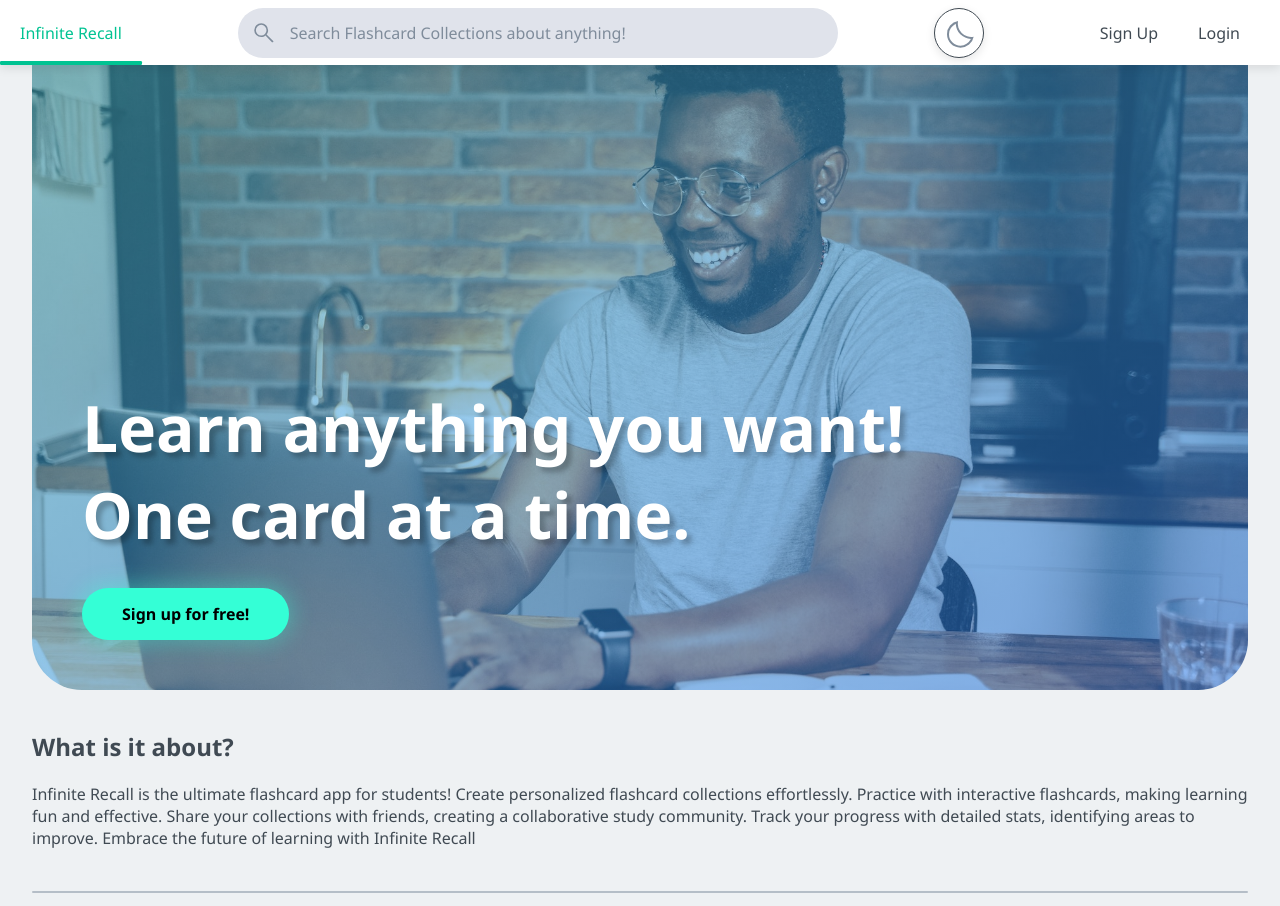
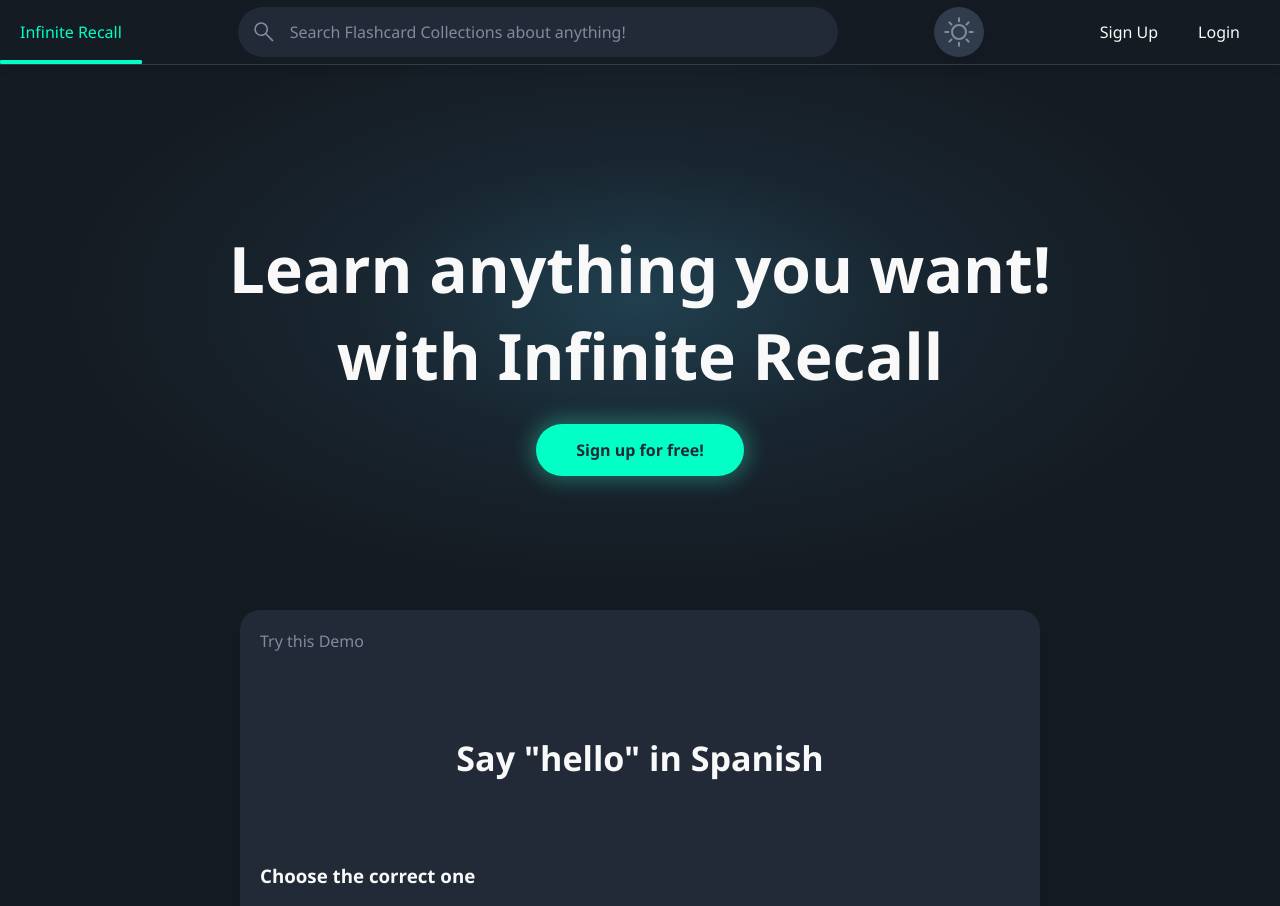
Before and after one commit to Fabian04HV/infinite-recall, a React (Create React App) app in the folder client/: page / in a window 1280 px wide. Shown: the top 906 px of the page. Built offline with nearby package versions, Linux system fonts and the light colour scheme.

Commit message:
DESIGN: Color Palette Improvements and new Landingpage

```diff
--- a/client/src/assets/CollectionCard.css
+++ b/client/src/assets/CollectionCard.css
@@ -6,7 +6,7 @@
   border: none;
   border-radius: 14px;
   padding: 15px;
-  background-color: var(--color-3);
+  background-color: var(--color-2);
   box-shadow: var(--standard-shadow);
 
   display: flex;
--- a/client/src/assets/CreateCollection.css
+++ b/client/src/assets/CreateCollection.css
@@ -56,7 +56,7 @@
   padding: 5px;
   border-radius: 10px;
   border: 1px solid var(--color-4);
-  background-color: var(--color-3);
+  background-color: var(--color-2);
   display: flex;
   align-items: center;
   justify-content: center;
--- a/client/src/assets/Flashcard.css
+++ b/client/src/assets/Flashcard.css
@@ -12,7 +12,7 @@
   backface-visibility: hidden;
 
   border-radius: 20px;
-  background-color: var(--color-3);
+  background-color: var(--color-2);
   box-shadow: var(--standard-shadow);
 
   display: flex;
--- a/client/src/assets/Home.css
+++ b/client/src/assets/Home.css
@@ -1,34 +1,33 @@
+body{
+  /* background-image: radial-gradient(var(--color-2), var(--color-1)); */
+  position: relative;
+}
 .Home{
   display: flex;
   flex-direction: column;
-  gap: 20px;
+  gap: 10px;
 }
 body:has(.Home){
   padding: 0;
 }
 .Home header{
-  padding-left: 50px;
-  padding-bottom: 50px;
-  height: 80vh;
-  background-image:
-  linear-gradient(to right bottom, rgba(74, 193, 214, 0.5), rgba(41, 123, 247, 0.5)),
-  url(images/pexels-tima-miroshnichenko-5198239.jpg);
-  background-size: cover;
-  background-repeat: no-repeat;
-  border-radius: 0 0 50px 50px;
-  color: white;
+  padding: 50px;
+  padding-top: 150px;
+  height: 50vh;
+
   display: flex;
   flex-direction: column;
-  justify-content: flex-end;
+  justify-content: center;
+  align-items: center;
+  text-align: center;
+  gap: 25px;
 }
-.Home header * {
-  color: white;
+.darkmode .Home header{
+  background: radial-gradient(rgba(59, 147, 180, 0.3), rgba(59, 147, 180, 0.088), transparent, transparent);
 }
-
 .Home h1{
-  margin: 200px 0 30px 0;
   font-size: 4rem;
-  text-shadow: 5px 5px 5px rgba(0, 0, 0, 0.25);
+  color: var(--text-color);
 }
 .Home h1::after{
   display: none;
@@ -36,11 +35,11 @@ body:has(.Home){
 .Home .main-button{
   width: max-content;
   padding: 15px 40px;
-  background-color: #34ffd6;
+  background-color: var(--accent-color);
   border-radius: 1000px;
   font-weight: 600;
   box-shadow: 0 0 20px 5px #34ffd64e;
-  color: black;
+  color: var(--color-2);
   transition: var(--standard-transition-smooth);
 }
 .Home .main-button:hover{
@@ -58,6 +57,14 @@ body:has(.Home){
   display: flex;
   justify-content: center;
   gap: 15px;
+}
+
+.Home .about-section{
+  margin-inline: auto;
+  width: 1000px;
+  padding: 30px;
+  background: var(--color-2);
+  border-radius: 10px;
 }
 @media(max-width: 1000px){
   .Home header{
--- a/client/src/assets/Navbar.css
+++ b/client/src/assets/Navbar.css
@@ -9,7 +9,7 @@
   left: 0;
   z-index: 1000;
 
-  background-color: var(--color-3);
+  background-color: var(--color-2);
   box-shadow: var(--standard-shadow);
 
   display: flex;
@@ -18,7 +18,7 @@
   gap: 20px;
 }
 body.darkmode .Navbar{
-  background-color: var(--color-2);
+  background-color: var(--color-1);
   border-bottom: 1px solid var(--color-3);
 }
 .FocusNavbar{
@@ -103,6 +103,9 @@ body.darkmode .round-links-container .toggle-darkmode-button{
   border-radius: 1000px;
   position: relative;
 }
+.darkmode .search-bar{
+  background-color: var(--color-2);
+}
 .search-bar label{
   padding: 10px 13px;
   display: flex;
@@ -120,9 +123,6 @@ body.darkmode .round-links-container .toggle-darkmode-button{
 }
 .search-bar input:focus{
   outline: none;
-}
-.search-bar input:focus::placeholder{
-  color: var(--accent-color);
 }
 .search-bar input::placeholder{
   color: var(--color-5);
--- a/client/src/assets/QuestionCard.css
+++ b/client/src/assets/QuestionCard.css
@@ -6,7 +6,7 @@
   width: 800px;
   max-width: 100%;
   border-radius: 20px;
-  background-color: var(--color-3);
+  background: var(--color-2);
   box-shadow: var(--standard-shadow);
 
   display: flex;
@@ -80,7 +80,7 @@
 }
 .answer:hover, .answer:focus{
   outline: none;
-  background-color: var(--color-4);
+  background-color: var(--color-3);
 }
 .answer.revealedAnswer{
   border: 1px solid var(--accent-color);
@@ -189,7 +189,7 @@ body.darkmode .answer.correctAnswer{
   width: 100%;
 }
 .TypeAnswer .answer-container .InputBox i{
-  background-color: var(--color-2);
+  background-color: var(--color-4);
 }
 .TypeAnswer .options-container{
   justify-content: flex-end;
--- a/client/src/assets/index.css
+++ b/client/src/assets/index.css
@@ -1,7 +1,7 @@
 :root{
-  --color-1: #e0e3eb;
-  --color-2: #eef1f3;
-  --color-3: #ffffff;
+  --color-1: #e4e7ed;
+  --color-2: #ffffff;
+  --color-3: #eef1f3;
   --color-4: #dfe4eb;
   --color-5: #7F8C9B;
   --text-color: #404a53;
@@ -21,10 +21,10 @@
   --standard-transition-smooth: 300ms ease-in-out;
 }
 .darkmode{
-  --color-1: #0C1621;
-  --color-2: #1D2631;
-  --color-3: #333F4B;
-  --color-4: #4B5968;
+  --color-1: #151b23;
+  --color-2: #212a36;
+  --color-3: #303c4c;
+  --color-4: #415261;
   --color-5: #7F8C9B;
   --text-color: #F9F9F9;
   --accent-color: #02FFC6;
@@ -45,7 +45,7 @@ html{
   caret-color: var(--accent-color);
 }
 body{
-  background-color: var(--color-2);
+  background-color: var(--color-1);
   padding-top: 100px;
   color: var(--text-color);
   caret-color: var(--accent-color);
@@ -110,7 +110,7 @@ button{
   padding: .5rem 1rem;
   border: none;
   border-radius: 5px;
-  background-color: var(--color-3);
+  background-color: var(--color-2);
   color: var(--text-color);
 
   display: flex;
@@ -119,7 +119,7 @@ button{
   gap: 10px;
 }
 .standard-button.light{
-  background-color: var(--color-4);
+  background-color: var(--color-3);
   box-shadow: none;
 }
 .standard-button:hover, .standard-button:focus{
@@ -273,7 +273,6 @@ table td, table th{
   animation: 1s loading;
   animation-delay: .5s;
 }
-
 .navbar-buttons{
   display: flex;
   align-items: center;
--- a/client/src/components/Navbar.js
+++ b/client/src/components/Navbar.js
@@ -9,7 +9,7 @@ function Navbar({hideSideMenu, toggleNavbar}){
 
   const { isLoggedIn, logoutUser } = useContext(AuthContext)
 
-  const [darkmode, setDarkmode] = useState(false)
+  const [darkmode, setDarkmode] = useState(true)
 
   const toggleDarkmodeHandler = () => {
     const newDarkmode = !darkmode
--- a/client/src/components/SampleQuestionCard.js
+++ b/client/src/components/SampleQuestionCard.js
@@ -63,6 +63,7 @@ export const SampleQuestionCard = ({currentFlashcard, currentFlashcardIndex, inc
 
   return(
     <div className='QuestionCard'>
+      <p className='secondary-text'>Try this Demo</p>
       <div className='question-container'>
         <h3 style={{ fontSize: `${dynamicTextSize(currentFlashcard.question)}rem` }}>{currentFlashcard.question}</h3>
       </div>
--- a/client/src/pages/Home.js
+++ b/client/src/pages/Home.js
@@ -43,22 +43,21 @@ export const Home = () => {
   return(
     <section className="Home">
       <header>
-        <h1>Learn anything you want! <br /> One card at a time.</h1>
+        <h1>Learn anything you want! <br/> with Infinite Recall</h1>
         <Link to='/signup' className='main-button'>Sign up for free!</Link>
       </header>
-      <section>
+      <section className='flex-column-center'>
+        <SampleQuestionCard currentFlashcard={currentFlashcard} currentFlashcardIndex={currentFlashcardIndex} incrementFlashcardIndex={incrementFlashcardIndex}/>
+      </section>
+      <br/>
+      <section className='about-section'>
         <h2>What is it about?</h2>
         <p>
           Infinite Recall is the ultimate flashcard app for students! Create personalized flashcard collections effortlessly. Practice with interactive flashcards, making learning fun and effective. Share your collections with friends, creating a collaborative study community. Track your progress with detailed stats, identifying areas to improve. Embrace the future of learning with Infinite Recall
         </p>
         <br />
       </section>
-      <hr />
-      <section className='flex-column-center'>
-        <h2>See for yourself with this demo!</h2>
-
-        <SampleQuestionCard currentFlashcard={currentFlashcard} currentFlashcardIndex={currentFlashcardIndex} incrementFlashcardIndex={incrementFlashcardIndex}/>
-      </section>
+      <br />
       <section>
         <div className='login-buttons'>
           <Link className='accent-button' to='/signup'>Sign Up</Link>
```
